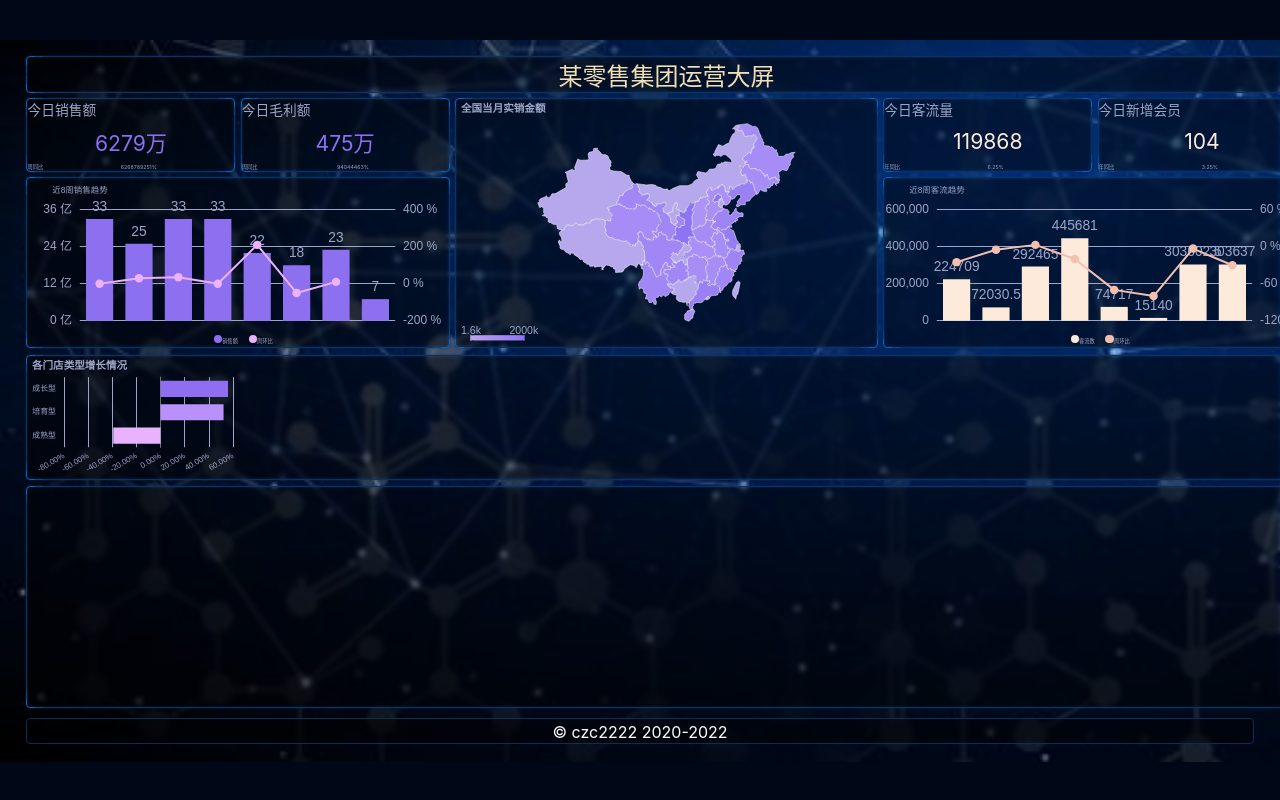
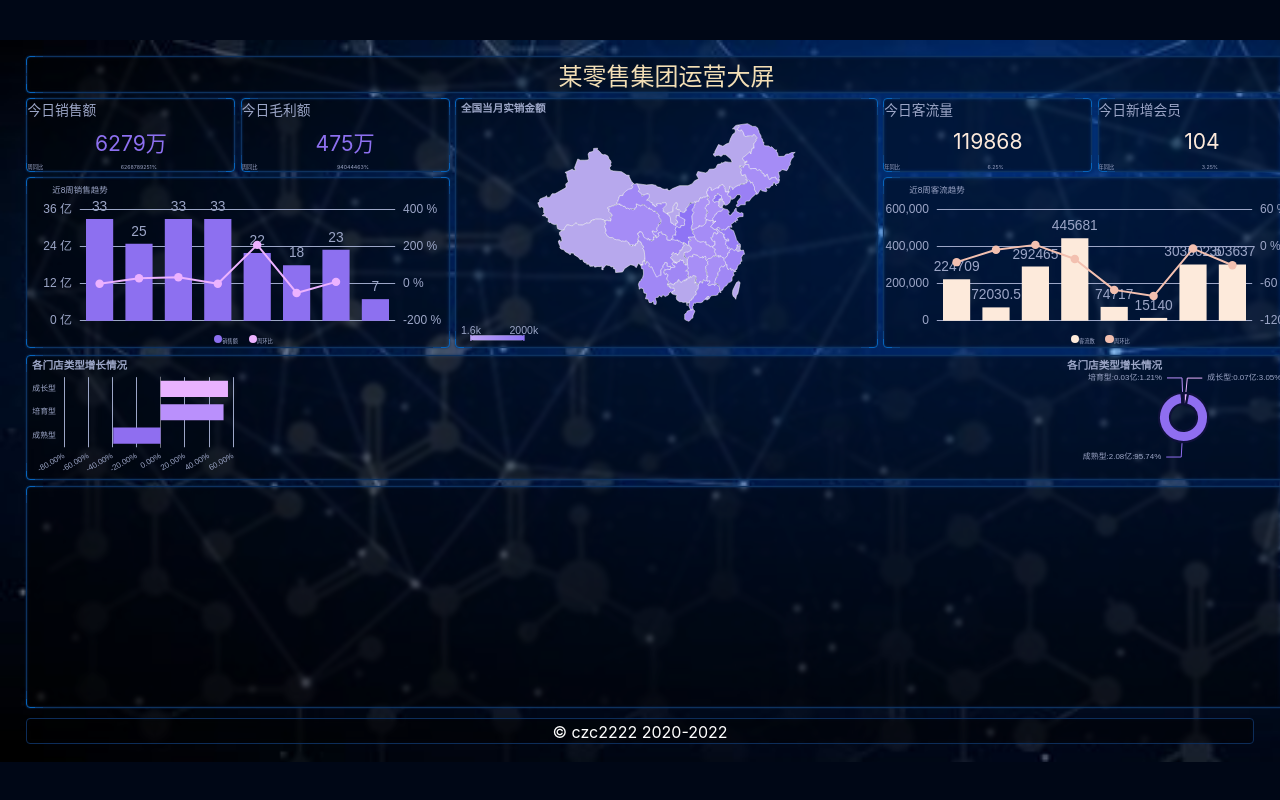
Before and after one commit to czc2222/big-screen-2, a React (Vite) app: page / in a window 1280 px wide. Shown: the top 800 px of the page. Built offline with nearby package versions, Linux system fonts and the light colour scheme; a small style sheet from the web is missing.

Commit message:
完成chart5

```diff
--- a/src/components/Chart-4.tsx
+++ b/src/components/Chart-4.tsx
@@ -71,7 +71,7 @@ export const Chart4 =()=>{
             normal: {
               //每个柱子的颜色即为colorList数组里的每一项，如果柱子数目多于colorList的长度，则柱子颜色循环使用该数组
               color: function (params) {
-                const colorList = ['#e9b2ff', '#ba90fc', '#8f6ef0'];
+                const colorList = ['#8f6ef0', '#ba90fc', '#e9b2ff'];
                 return colorList[params.dataIndex];
               }
             }
@@ -112,81 +112,8 @@ export const Chart4 =()=>{
       run();
     }, 3000);
 
-    option && myChart.setOption(option);
-    // myChart.setOption(createEchartsOptions(({
-      // title: {
-      //   text: '各门店类型增长情况',
-      //   textStyle:{
-      //     fontSize:px(20),
-      //     color:'#9ca6c7'
-      //   }
-      // },
-      // grid: {
-      //   left: px(70),
-      //   right: px(70),
-      //   bottom: px(50),
-      //   top: px(50),
-      // },
-      // tooltip: {
-      //   trigger: 'axis',
-      //   axisPointer: {
-      //     type: 'shadow'
-      //   }
-      // },
-      //
-      // xAxis: {
-      //
-      //   type: 'value',
-      //   min: -80,
-      //   max: 60,
-      //   interval: 20,
-      //   axisLabel: {
-      //     formatter: '{value}.00%',
-      //     rotate:30
-      //   },
-      //   splitLine: {
-      //     lineStyle: {
-      //       color: '#9ca6c7'
-      //     }
-      //   },
-      // },
-      // yAxis: {
-      //   axisLine:{
-      //     onZeroAxisIndex:-80,
-      //     lineStyle:{
-      //       color:'none'
-      //     }
-      //   },
-      //   type: 'category',
-      //   axisTick: { show: false },
-      //   splitLine: { show: false },
-      //   data: [
-      //     '成熟型',
-      //     '培育型',
-      //     '成长型',
-      //   ],
-      // },
-      // series: [
-      //   {
-      //     name: '类型',
-      //     type: 'bar',
-      //     data: [
-      //       { value: -60,label: labelRight },
-      //       { value: -13, label: labelRight },
-      //       { value: 40, label: labelRight },
-      //     ],
-      //     itemStyle:{
-      //       normal:{
-      //         //每个柱子的颜色即为colorList数组里的每一项，如果柱子数目多于colorList的长度，则柱子颜色循环使用该数组
-      //         color: function (params){
-      //           const colorList = ['#e9b2ff','#ba90fc','#8f6ef0'];
-      //           return colorList[params.dataIndex];
-      //         }
-      //       },
-      //     }
-      //   }
-      // ]
-    // })))
+    option && myChart.setOption(createEchartsOptions(option));
+
   },[])
   return(
     <div className="increase">
--- /dev/null
+++ b/src/components/Chart-5.tsx
@@ -0,0 +1,56 @@
+import React, {useEffect, useRef} from 'react';
+import * as echarts from 'echarts';
+import {createEchartsOptions} from '../shared/create-echarts-options';
+import {px} from '../shared/px';
+
+export const Chart5 =()=>{
+  const divRef = useRef(null)
+  useEffect(()=>{
+    const myChart = echarts.init(divRef.current);
+    myChart.setOption(createEchartsOptions({
+      title: {
+        text: '各门店类型增长情况',
+        textStyle: {
+          fontSize: px(20),
+          color: '#9ca6c7'
+        }
+      },
+
+      color: ['#e9b2ff', '#8f6ef0','#ba90fc'],
+      xAxis: {show: false},
+      yAxis: {show: false},
+      legend: {show: false},
+      series: [
+        {
+          name: '销售额',
+          type: 'pie',
+          radius: ['22%', '40%'],
+          avoidLabelOverlap: false,
+          label: {
+            show: true, position: 'outside', textStyle: {color: '#9ca6c7', fontSize: px(15)},
+            formatter(options) {
+
+              return options.name+':'+(2.17/100*options.value).toFixed(2)+'亿:'  + options.value+'%';
+            }
+          },
+          labelLine: {show: true},
+          itemStyle: {
+            borderColor: '#0F113A',
+            borderWidth: px(4)
+          },
+          data: [
+            {value: 3.05, name: '成长型'},
+            {value: 95.74, name: '成熟型'},
+            {value: 1.21, name: '培育型'},
+          ]
+        }
+      ]
+    }))
+  },[])
+  return(
+    <div className="saleRatio">
+
+      <div ref={divRef} className="echart"></div>
+    </div>
+  )
+}
--- a/src/pages/home.scss
+++ b/src/pages/home.scss
@@ -72,9 +72,13 @@
       }
       > .section2{
         grid-area: box2;
+        display: flex;
+        justify-content: space-between;
       }
       > .section3{
         grid-area: box3;
+        display: flex;
+        justify-content: space-between;
       }
 
     }
@@ -178,7 +182,7 @@
     justify-content: space-between;
 
   }
-  .increase{
+  .increase,.saleRatio{
     width: px(460);
     height: 100%;
 
--- a/src/pages/home.tsx
+++ b/src/pages/home.tsx
@@ -5,6 +5,7 @@ import {Chart1} from '../components/Chart-1'
 import {Chart2} from '../components/Chart-2';
 import {Chart3} from '../components/Chart-3';
 import {Chart4} from '../components/Chart-4';
+import {Chart5} from '../components/Chart-5';
 
 export const Home = () => {
   const year = new Date().getFullYear();
@@ -22,6 +23,7 @@ export const Home = () => {
           </section>
           <section className=" bordered section2">
             <Chart4/>
+            <Chart5/>
           </section>
           <section className="bordered section3"></section>
         </main>
```
